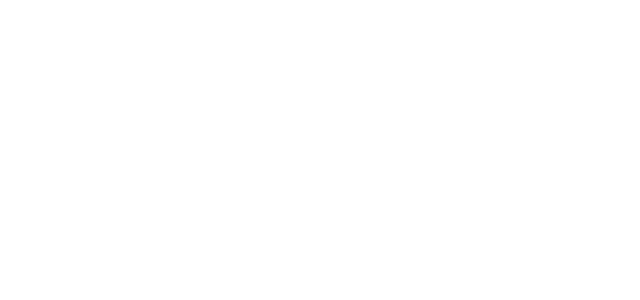
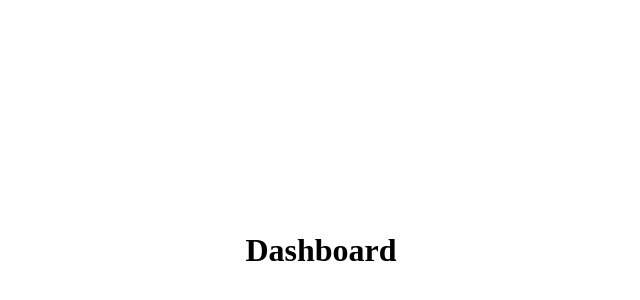
Before and after one commit to andre-luizz/drowzee-dashboard, a React (Create React App) app: page /dashboard in a window 1280 px wide. Shown: the part 150-450 px from the top of the page, without its empty margins (319-959 px from the left). Built offline with nearby package versions, Linux system fonts and the light colour scheme; sample sign-in values are in the browser's storage.

Commit message:
feat: create private routes

```diff
--- /dev/null
+++ b/src/pages/Dashboard/index.tsx
@@ -0,0 +1,11 @@
+import React from 'react';
+
+// import { Container } from './styles';
+
+const Dashboard: React.FC = () => {
+	return (
+		<h1>Dashboard</h1>
+	);
+};
+
+export default Dashboard;
--- a/src/pages/SignIn/index.tsx
+++ b/src/pages/SignIn/index.tsx
@@ -17,9 +17,7 @@ import * as S from './styles';
 
 const SignIn: React.FC = () => {
 
-	const { signIn, user } = useAuth();
-
-	console.log(user);
+	const { signIn } = useAuth();
 
 	const { register, handleSubmit, formState: { errors } } = useForm<ISignInUserData>({
 		resolver: yupResolver(schema)
--- /dev/null
+++ b/src/routes/Route.tsx
@@ -0,0 +1,35 @@
+import React from 'react';
+import {
+	Route as ReactDOMRoute,
+	RouteProps as ReactDOMRouteProps,
+	Redirect,
+} from 'react-router-dom';
+import { useAuth } from '../hooks/auth';
+
+interface RouteProps extends ReactDOMRouteProps {
+    isPrivate?: boolean;
+    component: React.ComponentType;
+}
+
+const Route: React.FC<RouteProps> = ({ isPrivate = false, component: Component, ...rest }) => {
+	const { user } = useAuth();
+
+	return (
+		<ReactDOMRoute
+			{...rest}
+			render={({ location }) => {
+				return isPrivate === !!user ? (
+					<Component />
+				) : (
+					<Redirect to={{
+						pathname: isPrivate ? '/' : '/dashboard',
+						state: { from: location },
+					}}
+					/>
+				);
+			}}
+		/>
+	);
+};
+
+export default Route;
--- a/src/routes/index.tsx
+++ b/src/routes/index.tsx
@@ -1,15 +1,19 @@
 import React from 'react';
 
-import { Route, Switch } from 'react-router-dom';
+import { Switch } from 'react-router-dom';
+import Route from './Route';
 
 import SignUp from '../pages/SignUp';
 import SignIn from '../pages/SignIn';
+import Dashboard from '../pages/Dashboard';
 
 const Router: React.FC = () => {
 	return (
 		<Switch>
 			<Route exact path="/" component={SignUp} />
 			<Route path="/sign-in" component={SignIn} />
+
+			<Route path="/dashboard" component={Dashboard} isPrivate />
 		</Switch>
 	);
 };
```
